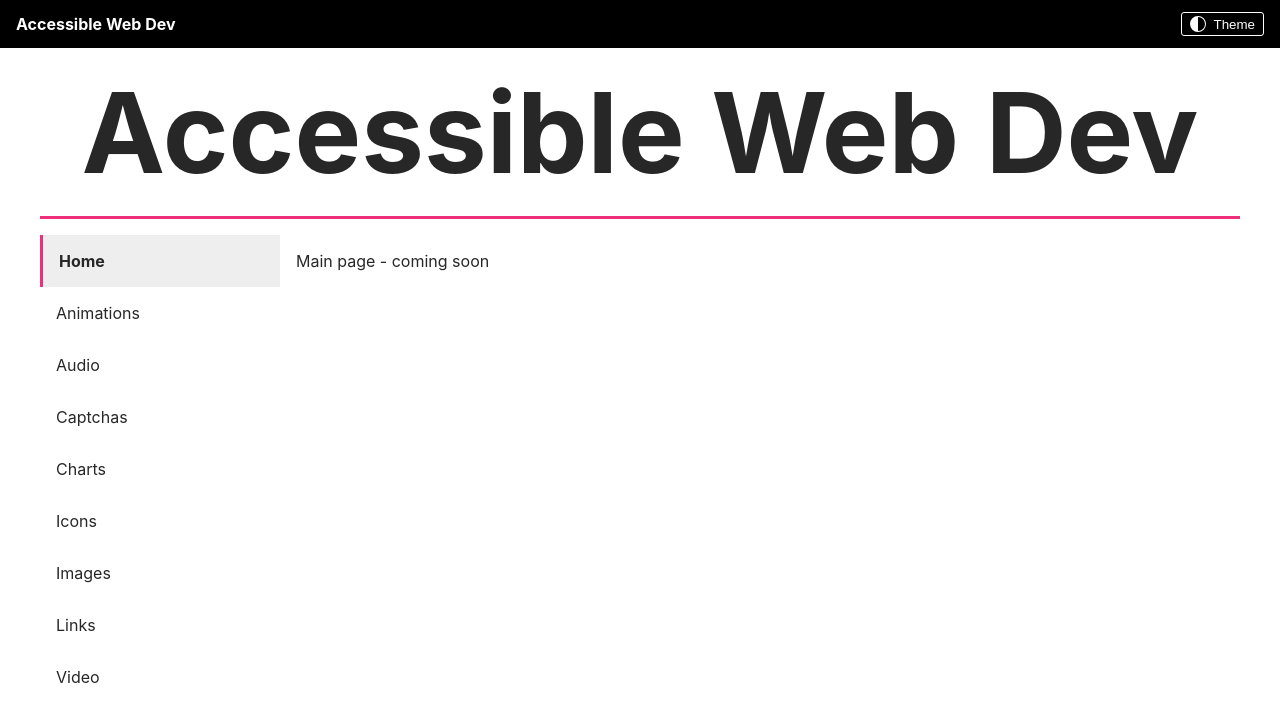
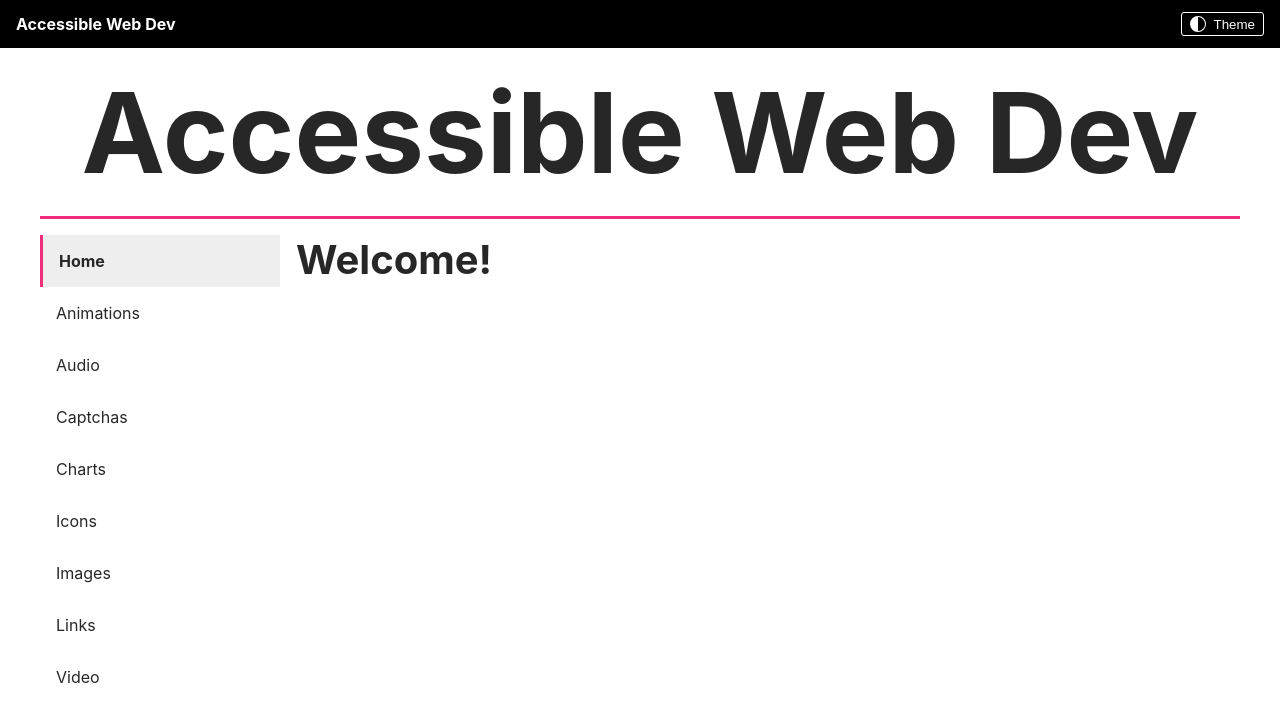
Before and after one commit to ElpisHelle/Web-developer, a Next.js app: page / in a window 1280 px wide. Shown: the top 722 px of the page. Built offline with nearby package versions, Linux system fonts and the light colour scheme.

Commit message:
Add heading to home page

```diff
--- a/pages/index.tsx
+++ b/pages/index.tsx
@@ -12,7 +12,32 @@ const Home: NextPage = () => {
 				<meta name="description" content="Generated by create next app" />
 			</Head>
 			<Layout headerTitle="Web Dev" activeNavLink={router.pathname}>
-				<p>Main page - coming soon</p>
+				<section>
+					<h2>Welcome!</h2>
+					{/* <p>
+						Accessible web dev is here to make accessibility more understandable
+						for developers and designers as current standards can be hard to
+						understand.
+					</p>
+					<p>
+						This is not a replacement for current standards but hopefully a
+						complement to them and help on your journey to creating more
+						accessible web experiences for everyone.
+					</p>
+					<p>
+						Each page will contain a variety of examples of how to make specific
+						elements or widgets accessible. It will also provide links to
+						resources and further reading.
+					</p>
+					<p>
+						It is currently a work in progress so not all pages are finished (or
+						even started). If you don't find what you are looking for please
+						feel free to{" "}
+						<a href="https://github.com/AccessibleForAll/AccessibleWebDev/issues/new/choose">
+							raise an issue on GitHub.
+						</a>
+					</p> */}
+				</section>
 			</Layout>
 		</>
 	)
```
